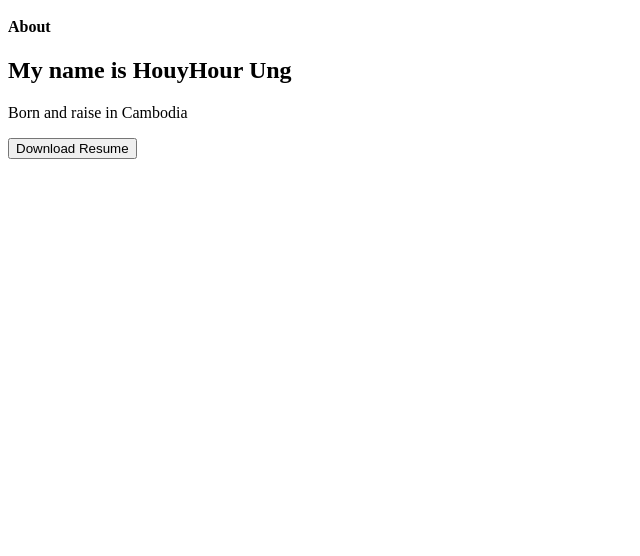
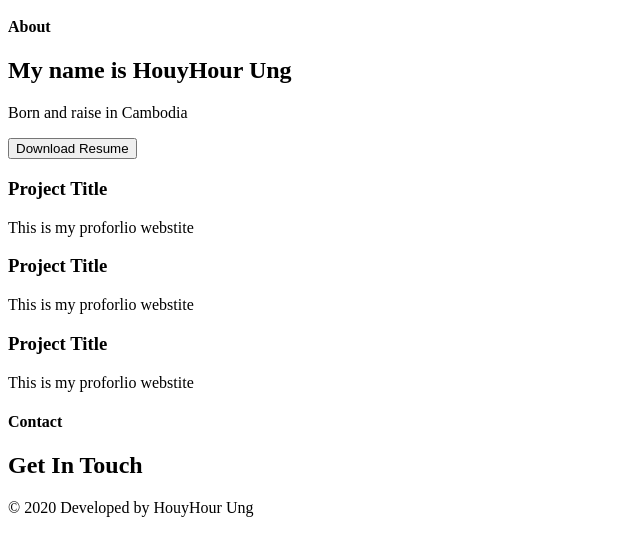
Before and after one commit to houyhourung/MyPortfolio, a plain HTML site: page index.html in a window 1280 px wide. Shown: the part 88-644 px from the top of the page, without its empty margins (0-640 px from the left). Drawn offline with Linux system fonts and the light colour scheme.

Commit message:
Added contact field

```diff
--- a/index.html
+++ b/index.html
@@ -1,4 +1,4 @@
-<!DOCTYPE html>
+ <!DOCTYPE html>
 <html>
   <head>
       <title> Welcome to My Site! </title>
@@ -27,18 +27,29 @@
           <section class="Main_work" id="work">
             <div class="Main_project">
               <div class="Main_projectContent"></div>
+              <h3 class="work_projectTitle">Project Title </h3>
+              <p class="ProjectInfo">This is my proforlio webstite</p>
             </div>
             <div class="Main_project">
                 <div class="Main_projectContent"></div>
+                <h3 class="work_projectTitle">Project Title </h3>
+                <p class="ProjectInfo">This is my proforlio webstite</p>
             </div>
             <div class="Main_project">
                 <div class="Main_projectContent"></div>
+                <h3 class="work_projectTitle">Project Title </h3>
+                <p class="ProjectInfo">This is my proforlio webstite</p>
             </div>
           </section>
-          <section class="Main_contact" id="contact"></section>
+          <section class="Main_contact" id="contact">
+              <h4 class="Contatct_Title">Contact</h4>
+              <h2 class="Contatct_subTitle">Get In Touch</h2>
+          </section>
       </main>
       <footer class= "Footer">
-          <section class= "Footer_Content"></section>
+          <section class= "Footer_Content">
+              <p class="Footer_copyright"> &copy;  2020 Developed by HouyHour Ung</p>
+          </section>
 
       </footer>
   </body>
```
